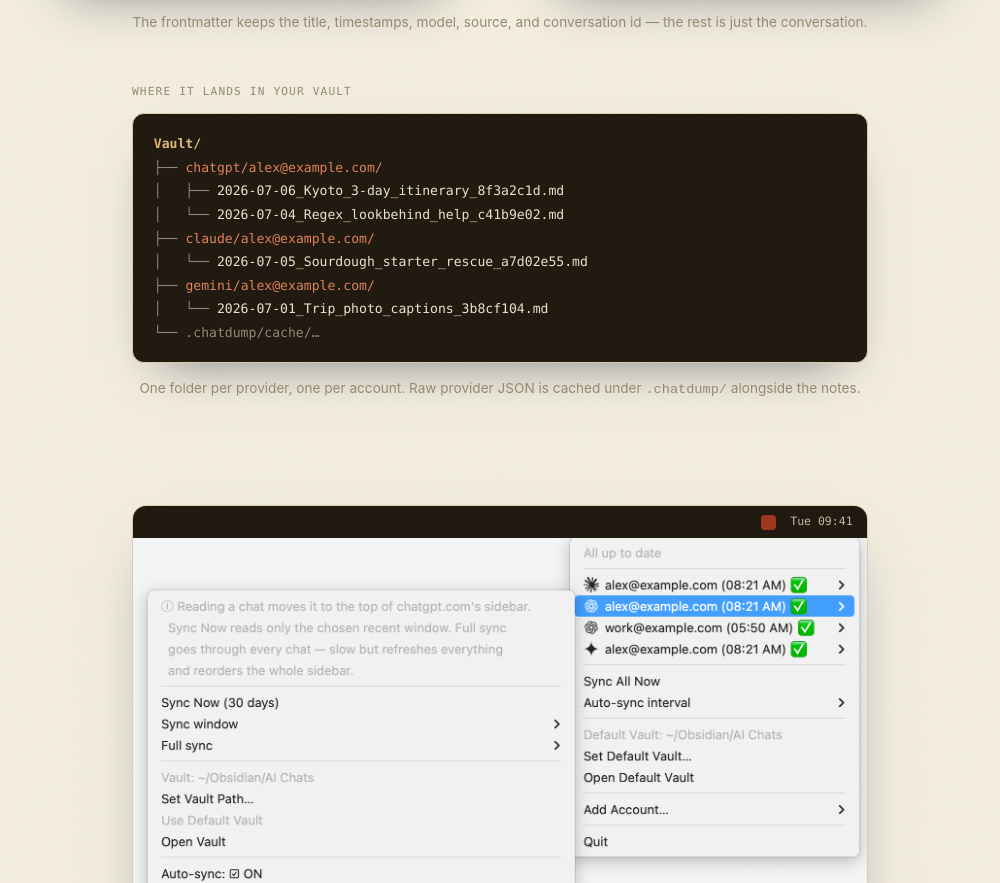
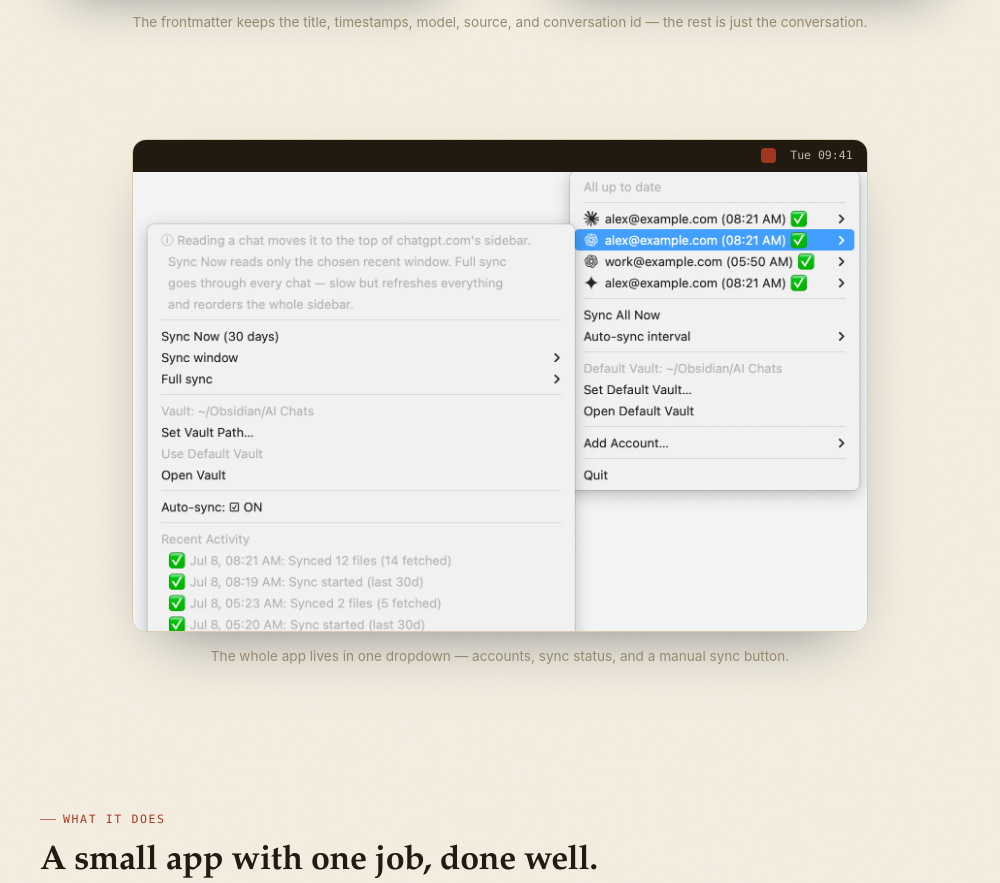
Before and after one commit to combinatrix-ai/chatdump, an Electron app: page site/index.html in a window 1000 px wide. Shown: the part 2088-2971 px from the top of the page. Drawn offline with Linux system fonts and the light colour scheme.

Commit message:
docs(site): drop redundant vault tree from the single-file example

```diff
--- a/site/index.html
+++ b/site/index.html
@@ -487,13 +487,6 @@
   .file-body .str { color: #a9cf9f; }
   .file-body .hd { color: #dfba76; font-weight: 600; }
 
-  .vault-tree {
-    max-width: 46rem;
-    margin: clamp(2.2rem, 5vw, 3.2rem) auto 0;
-  }
-  .vault-tree .code-block { line-height: 1.8; }
-  .vault-tree .hd { color: #dfba76; font-weight: 600; }
-
   /* ---------- Sidebar → vault overview ---------- */
 
   .sync-overview { padding: clamp(2.5rem, 6vw, 4.5rem) 0; }
@@ -933,20 +926,6 @@
         </div>
       </div>
       <p class="screenshot-caption">The frontmatter keeps the title, timestamps, model, source, and conversation id — the rest is just the conversation.</p>
-
-      <div class="vault-tree">
-        <p class="code-title">Where it lands in your vault</p>
-        <pre class="code-block"><span class="hd">Vault/</span>
-<span class="muted">├──</span> <span class="accent">chatgpt/alex@example.com/</span>
-<span class="muted">│   ├──</span> 2026-07-06_Kyoto_3-day_itinerary_8f3a2c1d.md
-<span class="muted">│   └──</span> 2026-07-04_Regex_lookbehind_help_c41b9e02.md
-<span class="muted">├──</span> <span class="accent">claude/alex@example.com/</span>
-<span class="muted">│   └──</span> 2026-07-05_Sourdough_starter_rescue_a7d02e55.md
-<span class="muted">├──</span> <span class="accent">gemini/alex@example.com/</span>
-<span class="muted">│   └──</span> 2026-07-01_Trip_photo_captions_3b8cf104.md
-<span class="muted">└── .chatdump/cache/…</span></pre>
-        <p class="screenshot-caption">One folder per provider, one per account. Raw provider JSON is cached under <code>.chatdump/</code> alongside the notes.</p>
-      </div>
     </div>
   </section>
 
```
